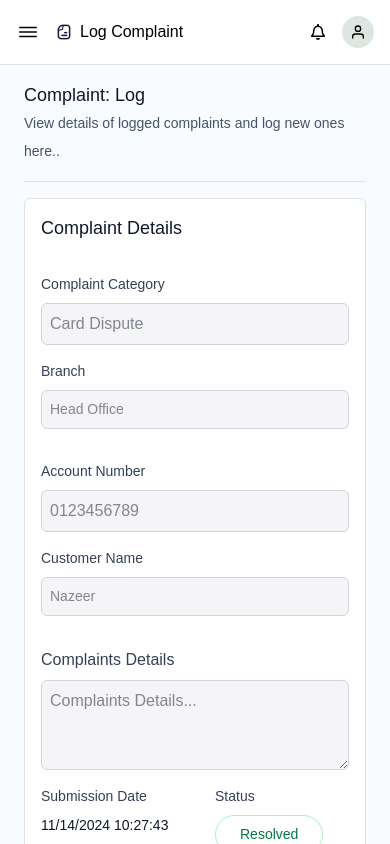
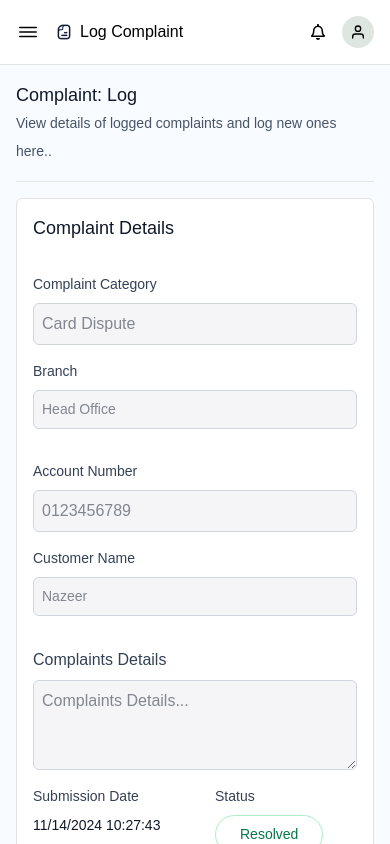
Before and after one commit to odinaka-dev/Lapo-Dashboard, a React (Vite) app: page /complaint-details/1 in a window 390 px wide. Shown: the top 844 px of the page. Built offline with nearby package versions, Linux system fonts and the light colour scheme; a web font is replaced by a local one.

Commit message:
Add new files

```diff
--- a/src/components/ComplaintsDetails.jsx
+++ b/src/components/ComplaintsDetails.jsx
@@ -5,7 +5,7 @@
   return (
     <section className="bg-[#F8FBFF]">
       <CardHeader />
-      <div className="px-6">
+      <div className="px-4 sm:px-6">
         <Details />
         <DetailForm />
       </div>
```
